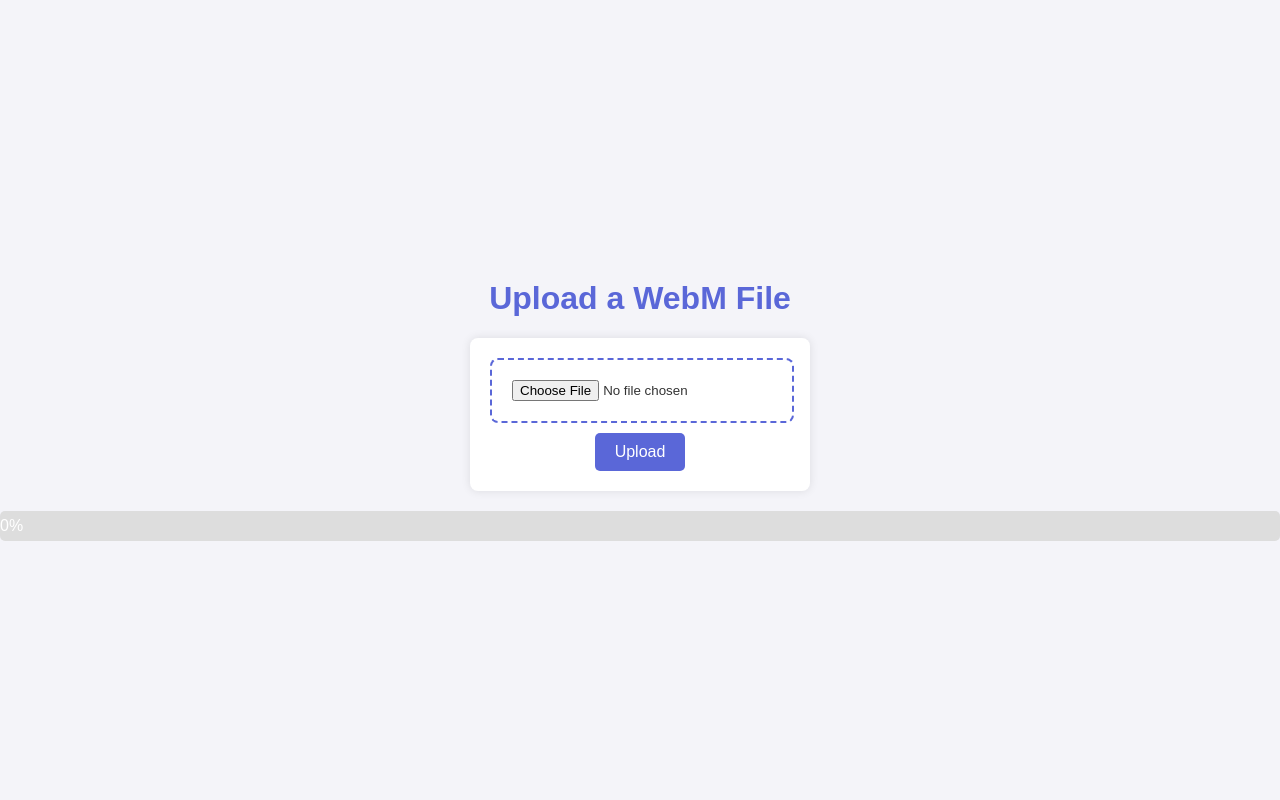
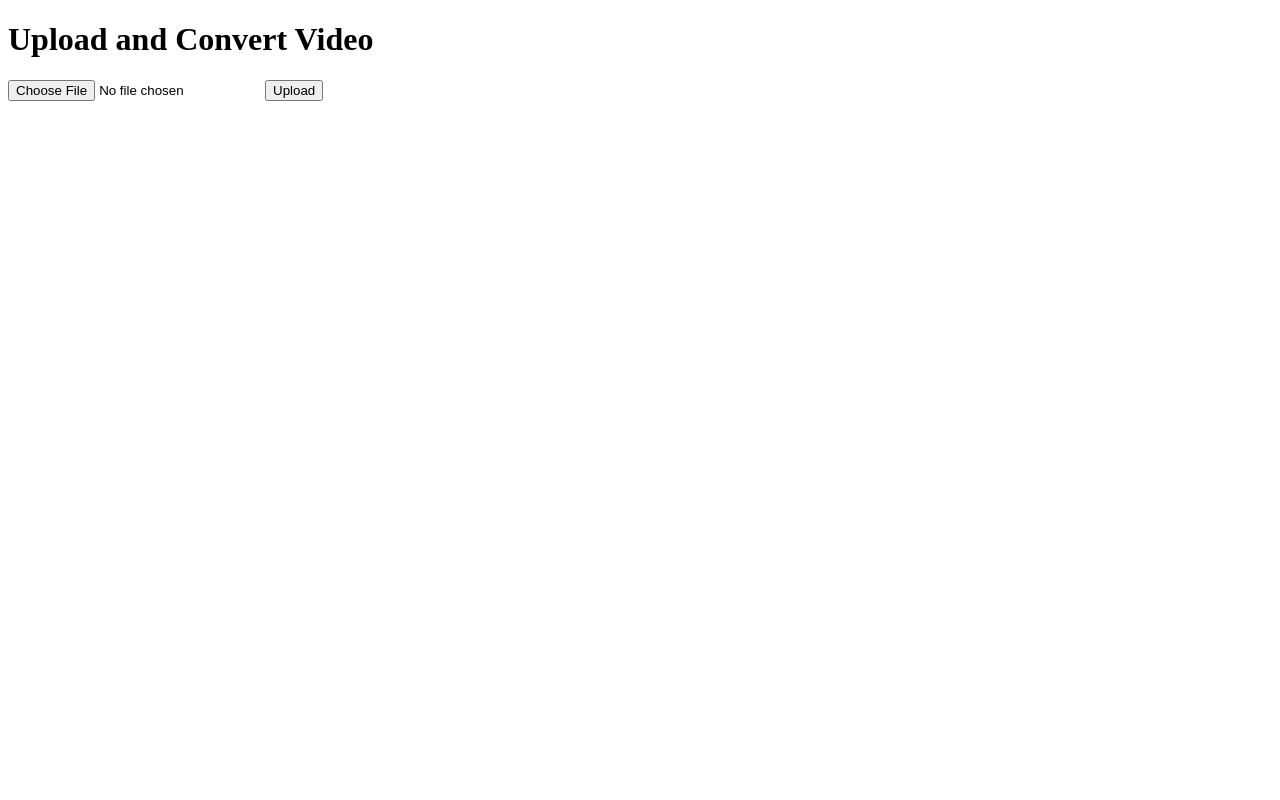
Before and after one commit to WahabAsifMemon/webm-to-mp4, a Flask app: page / in a window 1280 px wide. Run offline with Flask 3, Linux system fonts and the light colour scheme.

Commit message:
first commit

```diff
--- a/app.py
+++ b/app.py
@@ -2,60 +2,86 @@ from flask import Flask, render_template, request, jsonify, send_file
 import os
 import subprocess
 import time
+import shutil
 from werkzeug.utils import secure_filename
 
 app = Flask(__name__)
 
 UPLOAD_FOLDER = 'uploads'
+CHUNK_FOLDER = 'chunks'
 app.config['UPLOAD_FOLDER'] = UPLOAD_FOLDER
+app.config['CHUNK_FOLDER'] = CHUNK_FOLDER
 
 if not os.path.exists(UPLOAD_FOLDER):
     os.makedirs(UPLOAD_FOLDER)
+if not os.path.exists(CHUNK_FOLDER):
+    os.makedirs(CHUNK_FOLDER)
 
 @app.route('/')
 def index():
     return render_template('index.html')
 
+@app.route('/upload_chunk', methods=['POST'])
+def upload_chunk():
+    chunk = request.files['chunk']
+    upload_id = request.form['uploadId']
+    chunk_index = request.form['chunkIndex']
+    filename = secure_filename(request.form['filename'])
+
+    chunk_dir = os.path.join(app.config['CHUNK_FOLDER'], upload_id)
+    if not os.path.exists(chunk_dir):
+        os.makedirs(chunk_dir)
+
+    chunk_path = os.path.join(chunk_dir, f'{chunk_index}_{filename}')
+    chunk.save(chunk_path)
+
+    return jsonify({"status": "Chunk uploaded"}), 200
+
 @app.route('/convert', methods=['POST'])
 def convert():
-    if 'file' not in request.files:
-        return jsonify({"error": "No file part"}), 400
+    data = request.get_json()
+    upload_id = data['uploadId']
+    filename = secure_filename(data['filename'])
 
-    file = request.files['file']
+    chunk_dir = os.path.join(app.config['CHUNK_FOLDER'], upload_id)
+    webm_file_path = os.path.join(app.config['UPLOAD_FOLDER'], filename)
 
-    if file.filename == '':
-        return jsonify({"error": "No selected file"}), 400
+    # Merge chunks
+    with open(webm_file_path, 'wb') as webm_file:
+        chunks = sorted(os.listdir(chunk_dir), key=lambda x: int(x.split('_')[0]))
+        for chunk in chunks:
+            chunk_path = os.path.join(chunk_dir, chunk)
+            with open(chunk_path, 'rb') as chunk_file:
+                shutil.copyfileobj(chunk_file, webm_file)
 
-    if file:
-        try:
-            webm_filename = secure_filename(file.filename)
-            webm_file_path = os.path.join(app.config['UPLOAD_FOLDER'], webm_filename)
-            file.save(webm_file_path)
+    # Remove chunk directory after merging
+    shutil.rmtree(chunk_dir)
 
-            start_time = time.time()
+    try:
+        start_time = time.time()
 
-            mp4_filename = os.path.splitext(webm_filename)[0] + '.mp4'
-            mp4_file_path = os.path.join(app.config['UPLOAD_FOLDER'], mp4_filename)
+        mp4_filename = os.path.splitext(filename)[0] + '.mp4'
+        mp4_file_path = os.path.join(app.config['UPLOAD_FOLDER'], mp4_filename)
 
-            command = [
-                'ffmpeg', '-i', webm_file_path, '-c:v', 'libx264', '-preset', 'fast', '-crf', '22', '-c:a', 'aac', '-strict', 'experimental', mp4_file_path
-            ]
+        command = [
+            'ffmpeg', '-i', webm_file_path, '-c:v', 'libx264', '-preset', 'fast', '-crf', '22', '-c:a', 'aac', '-strict', 'experimental', mp4_file_path
+        ]
 
-            subprocess.run(command, check=True)
+        subprocess.run(command, check=True)
 
-            end_time = time.time()
-            conversion_time = end_time - start_time
+        end_time = time.time()
+        conversion_time = end_time - start_time
 
-            os.remove(webm_file_path)  # Remove the original file after conversion
+        os.remove(webm_file_path)  # Remove the original file after conversion
 
-            mp4_file_url = request.url_root + 'download/' + mp4_filename
+        mp4_file_url = request.url_root + 'download/' + mp4_filename
 
-            return jsonify({"mp4_file_url": mp4_file_url, "conversion_time": conversion_time})
+        return jsonify({"mp4_file_url": mp4_file_url, "conversion_time": conversion_time})
 
-        except subprocess.CalledProcessError as e:
-            return jsonify({"error": "FFmpeg error during conversion: " + str(e)}), 500
-        except Exception as e:
-            return jsonify({"error": str(e)}), 500
+    except subprocess.CalledProcessError as e:
+        return jsonify({"error": "FFmpeg error during conversion: " + str(e)}), 500
+    except Exception as e:
+        return jsonify({"error": str(e)}), 500
 
 @app.route('/download/<filename>', methods=['GET'])
 def download(filename):
--- a/templates/index.html
+++ b/templates/index.html
@@ -1,187 +1,59 @@
-<!--<!DOCTYPE html>-->
-<!--<html lang="en">-->
-<!--<head>-->
-<!--    <meta charset="UTF-8">-->
-<!--    <meta name="viewport" content="width=device-width, initial-scale=1.0">-->
-<!--    <title>WebM to MP4 Converter</title>-->
-<!--    <style>-->
-<!--        body {-->
-<!--            font-family: Arial, sans-serif;-->
-<!--            background-color: #f4f4f9;-->
-<!--            color: #333;-->
-<!--            display: flex;-->
-<!--            flex-direction: column;-->
-<!--            justify-content: center;-->
-<!--            align-items: center;-->
-<!--            height: 100vh;-->
-<!--            margin: 0;-->
-<!--        }-->
-<!--        h1 {-->
-<!--            color: #5a67d8;-->
-<!--        }-->
-<!--        form {-->
-<!--            background: #fff;-->
-<!--            padding: 20px;-->
-<!--            border-radius: 8px;-->
-<!--            box-shadow: 0 0 10px rgba(0, 0, 0, 0.1);-->
-<!--            width: 300px;-->
-<!--            text-align: center;-->
-<!--        }-->
-<!--        input[type="file"] {-->
-<!--            border: 2px dashed #5a67d8;-->
-<!--            padding: 20px;-->
-<!--            width: calc(100% - 40px);-->
-<!--            cursor: pointer;-->
-<!--            border-radius: 8px;-->
-<!--            transition: background-color 0.3s ease;-->
-<!--        }-->
-<!--        input[type="file"]:hover {-->
-<!--            background-color: #ebedf7;-->
-<!--        }-->
-<!--        button {-->
-<!--            background-color: #5a67d8;-->
-<!--            color: #fff;-->
-<!--            border: none;-->
-<!--            padding: 10px 20px;-->
-<!--            border-radius: 5px;-->
-<!--            cursor: pointer;-->
-<!--            font-size: 16px;-->
-<!--                margin-top: 10px;-->
-<!--            transition: background-color 0.3s ease;-->
-<!--        }-->
-<!--        button:hover {-->
-<!--            background-color: #434190;-->
-<!--        }-->
-<!--    </style>-->
-<!--</head>-->
-<!--<body>-->
-<!--    <h1>Upload a WebM File</h1>-->
-<!--    <form action="/convert" method="post" enctype="multipart/form-data">-->
-<!--        <input type="file" name="file" accept=".webm" required>-->
-<!--        <button type="submit">Upload</button>-->
-<!--    </form>-->
-<!--</body>-->
-<!--</html>-->
-
-
 <!DOCTYPE html>
-<html lang="en">
+<html>
 <head>
-    <meta charset="UTF-8">
-    <meta name="viewport" content="width=device-width, initial-scale=1.0">
-    <title>WebM to MP4 Converter</title>
-    <style>
-        body {
-            font-family: Arial, sans-serif;
-            background-color: #f4f4f9;
-            color: #333;
-            display: flex;
-            flex-direction: column;
-            justify-content: center;
-            align-items: center;
-            height: 100vh;
-            margin: 0;
-        }
-        h1 {
-            color: #5a67d8;
-        }
-        form {
-            background: #fff;
-            padding: 20px;
-            border-radius: 8px;
-            box-shadow: 0 0 10px rgba(0, 0, 0, 0.1);
-            width: 300px;
-            text-align: center;
-        }
-        input[type="file"] {
-            border: 2px dashed #5a67d8;
-            padding: 20px;
-            width: calc(100% - 40px);
-            cursor: pointer;
-            border-radius: 8px;
-            transition: background-color 0.3s ease;
-        }
-        input[type="file"]:hover {
-            background-color: #ebedf7;
-        }
-        button {
-            background-color: #5a67d8;
-            color: #fff;
-            border: none;
-            padding: 10px 20px;
-            border-radius: 5px;
-            cursor: pointer;
-            font-size: 16px;
-                margin-top: 10px;
-            transition: background-color 0.3s ease;
-        }
-        button:hover {
-            background-color: #434190;
-        }
-        .progress-bar {
-            width: 100%;
-            height: 30px;
-            background-color: #ddd;
-            border-radius: 5px;
-            margin-top: 20px;
-            overflow: hidden;
-        }
-        .progress-bar-fill {
-            height: 100%;
-            background-color: #5a67d8;
-            text-align: center;
-            line-height: 30px;
-            color: white;
-        }
-    </style>
+    <title>Upload File</title>
 </head>
 <body>
-    <h1>Upload a WebM File</h1>
-    <form id="uploadForm" enctype="multipart/form-data">
-        <input type="file" id="fileInput" accept=".webm" required>
-        <button type="button" onclick="uploadFile()">Upload</button>
-    </form>
-    <div class="progress-bar" id="progressBar">
-        <div class="progress-bar-fill" id="progressBarFill" style="width: 0%;">0%</div>
-    </div>
+    <h1>Upload and Convert Video</h1>
+    <input type="file" id="fileInput" />
+    <button onclick="uploadFile()">Upload</button>
+    <div id="progress"></div>
+    <script>
+        async function uploadFile() {
+            const fileInput = document.getElementById('fileInput');
+            if (!fileInput.files.length) return alert('No file selected.');
 
-    <script>
-        function uploadFile() {
-            var fileInput = document.getElementById('fileInput');
-            var file = fileInput.files[0];
-            if (!file) {
-                alert('Please select a file.');
-                return;
+            const file = fileInput.files[0];
+            const chunkSize = 5 * 1024 * 1024; // 5MB chunks
+            const numChunks = Math.ceil(file.size / chunkSize);
+            const uploadId = new Date().getTime();
+
+            for (let i = 0; i < numChunks; i++) {
+                const start = i * chunkSize;
+                const end = Math.min(file.size, start + chunkSize);
+                const chunk = file.slice(start, end);
+
+                const formData = new FormData();
+                formData.append('chunk', chunk);
+                formData.append('uploadId', uploadId);
+                formData.append('chunkIndex', i);
+                formData.append('numChunks', numChunks);
+                formData.append('filename', file.name);
+
+                const response = await fetch('/upload_chunk', {
+                    method: 'POST',
+                    body: formData
+                });
+
+                if (!response.ok) {
+                    return alert('Failed to upload chunk.');
+                }
+
+                document.getElementById('progress').innerText = `Uploaded chunk ${i + 1} of ${numChunks}`;
             }
 
-            var xhr = new XMLHttpRequest();
-            var progressBarFill = document.getElementById('progressBarFill');
-            var progressBar = document.getElementById('progressBar');
+            const convertResponse = await fetch('/convert', {
+                method: 'POST',
+                headers: { 'Content-Type': 'application/json' },
+                body: JSON.stringify({ uploadId, filename: file.name })
+            });
 
-            xhr.upload.onprogress = function(event) {
-                if (event.lengthComputable) {
-                    var percentComplete = (event.loaded / event.total) * 100;
-                    progressBarFill.style.width = percentComplete + '%';
-                    progressBarFill.innerText = Math.round(percentComplete) + '%';
-                }
-            };
+            if (!convertResponse.ok) {
+                return alert('Failed to convert file.');
+            }
 
-            xhr.onreadystatechange = function() {
-                if (xhr.readyState === XMLHttpRequest.DONE) {
-                    if (xhr.status === 200) {
-                        var response = JSON.parse(xhr.responseText);
-                        window.location.href = response.mp4_file_url;
-                    } else {
-                        alert('Error uploading file.');
-                    }
-                }
-            };
-
-            var formData = new FormData();
-            formData.append('file', file);
-
-            xhr.open('POST', '/convert');
-            xhr.send(formData);
+            const result = await convertResponse.json();
+            document.getElementById('progress').innerHTML = `Conversion completed: <a href="${result.mp4_file_url}">Download MP4</a>`;
         }
     </script>
 </body>
```
